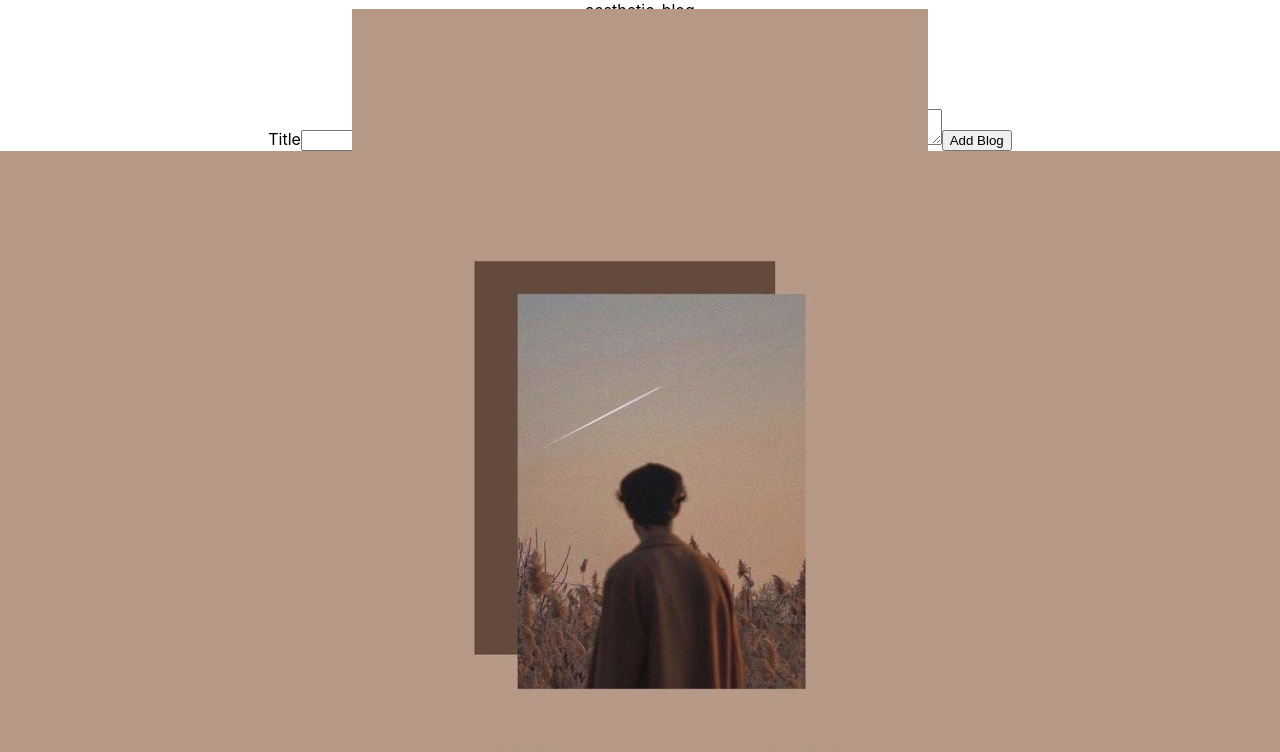
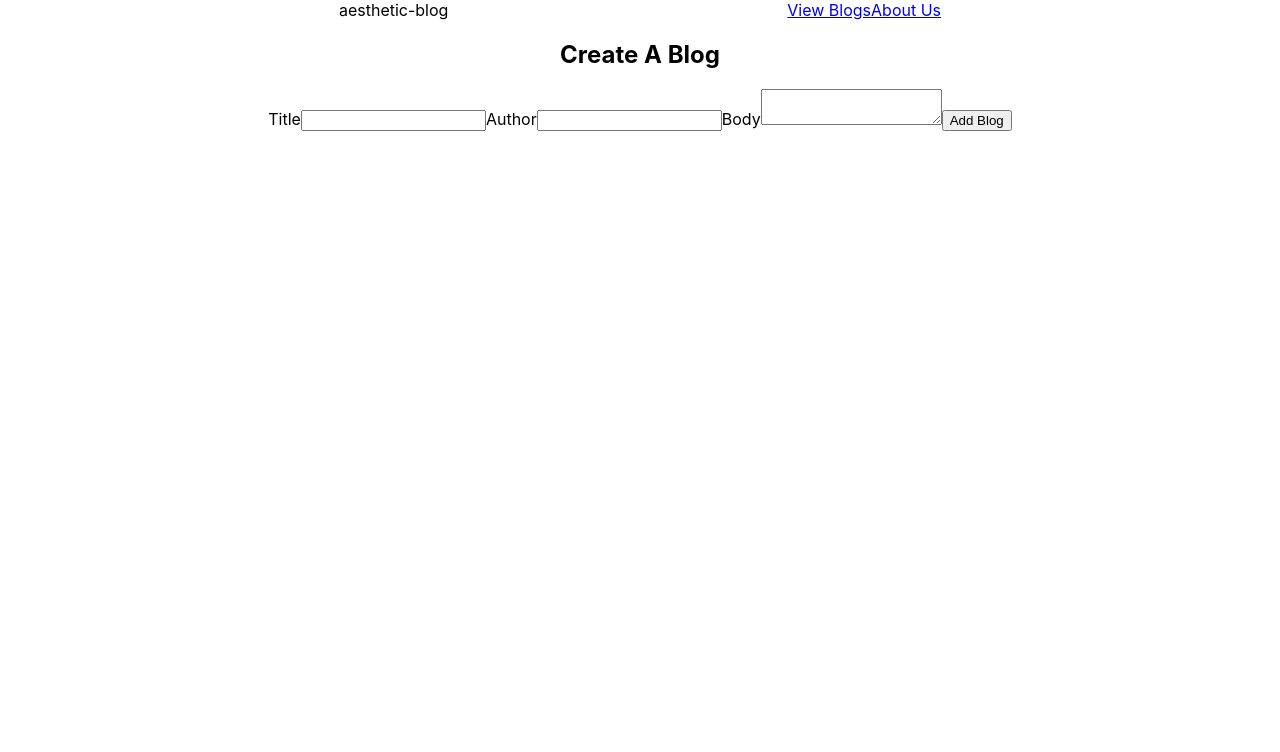
Before and after one commit to rxrzzz/aesthetic-blog, a React (Create React App) app: page /create in a window 1280 px wide. Shown: the top 752 px of the page. Built offline with nearby package versions, Linux system fonts and the light colour scheme.

Commit message:
fixing errors

```diff
--- a/src/App.js
+++ b/src/App.js
@@ -12,9 +12,9 @@ function App() {
         <Navbar />
         <div className="content">
           <Routes>
-            <Route path='/' element={<Home/>}/>
-            <Route path="/create" element={<Create/>}/>
-            <Route path="/blogs/:id" element={<BlogDetails/>}/>
+            <Route exact path='/' element={<Home/>}/>
+            <Route exact path="/create" element={<Create/>}/>
+            <Route exact path="/blogs/:id" element={<BlogDetails/>}/>
             {/* <Route path="*"/> */}
           </Routes>
 
--- a/src/Create.js
+++ b/src/Create.js
@@ -1,5 +1,5 @@
 import { useState } from "react";
-import { Navigate, useNavigate } from "react-router-dom";
+import { useNavigate } from "react-router-dom";
 
 
 const Create = () => {
@@ -37,8 +37,8 @@ const Create = () => {
                 <label>Body</label>
                 <textarea type="text" required value={body} onChange={((e) => setBody(e.target.value))} />
 
-                {!isPending && (<button>Add Blog</button>)}
-                {isPending && (<button>Adding Blog...</button>)}
+                {!isPending && (<button type="submit">Add Blog</button>)}
+                {isPending && (<button type="submit">Adding Blog...</button>)}
             </form>
         </div>
      );
--- a/src/Home.js
+++ b/src/Home.js
@@ -1,10 +1,11 @@
 
 const Home = () => {
     return (
-        <main className='main-home'>
-            <img src={require('./mainimage.jpg')}/>
-            <h3>Aesthetic Blogs</h3>
-        </main>
+        <div></div>
+        // <main className='main-home'>
+        //     <img src={require('./mainimage.jpg')}/>
+        //     <h3>Aesthetic Blogs</h3>
+        // </main>
      );
 }
 
--- a/src/index.css
+++ b/src/index.css
@@ -12,10 +12,8 @@ code {
     monospace;
 }
 
-.main-home{
-  display: grid;
-  place-content: center;
-  text-align: center;
-  background-color: #B59886;
-  height: 100vh;
+header{
+  display: flex;
+  flex-direction: row;
+  justify-content: space-evenly;
 }
```
